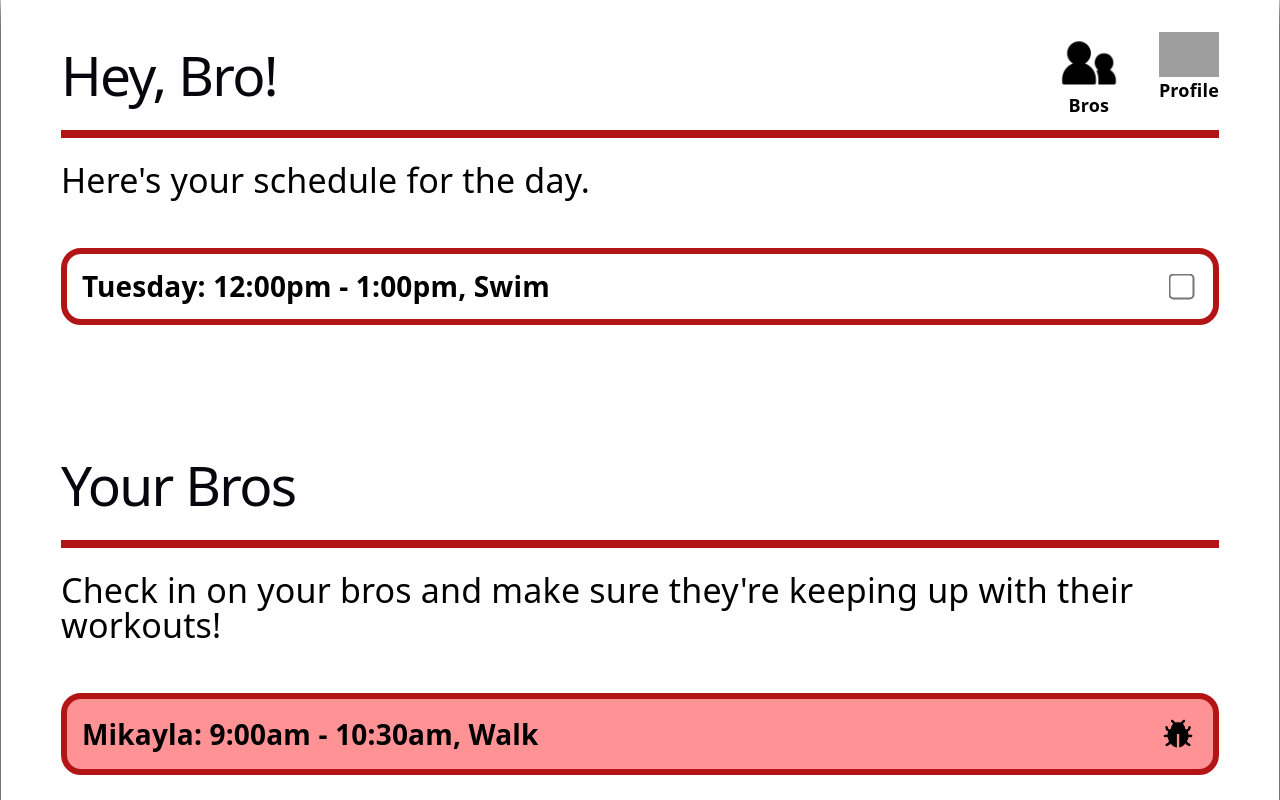
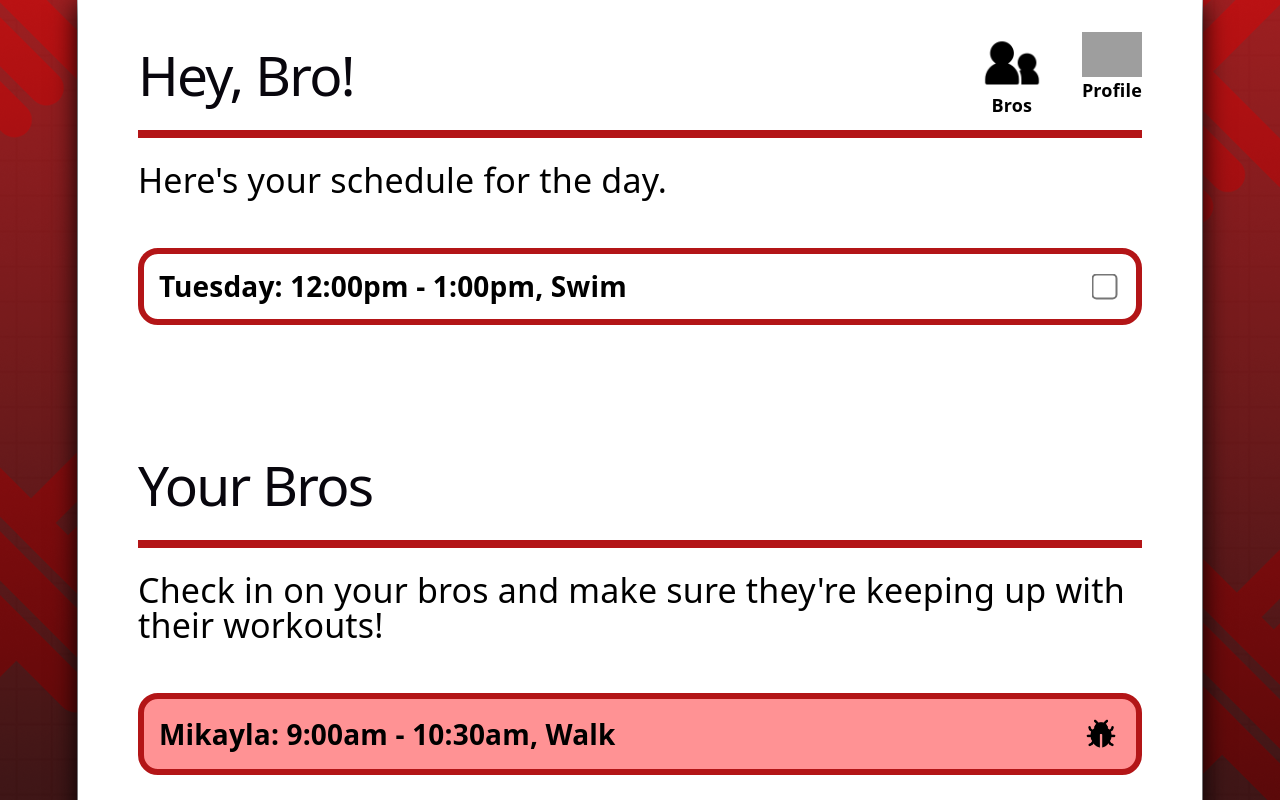
Before and after one commit to mikaylaphilpot/GymBros, a React (Vite) app in the folder frontend/: page /home-page in a window 1280 px wide. Shown: the top 800 px of the page. Built offline with nearby package versions, Linux system fonts and the light colour scheme; grey boxes are pictures that could not be loaded.

Commit message:
Fixed white continaer width
Made changes so that white container doesn't take up whole screen.

```diff
--- a/frontend/src/styles/homepage.css
+++ b/frontend/src/styles/homepage.css
@@ -1,12 +1,3 @@
-html,
-body,
-#root {
-    margin: 0;
-    padding: 0;
-    width: 100%;
-    min-height: 100%;
-}
-
 body {
     background-image: url(../assets/Background.png);
     background-repeat: repeat;
```
